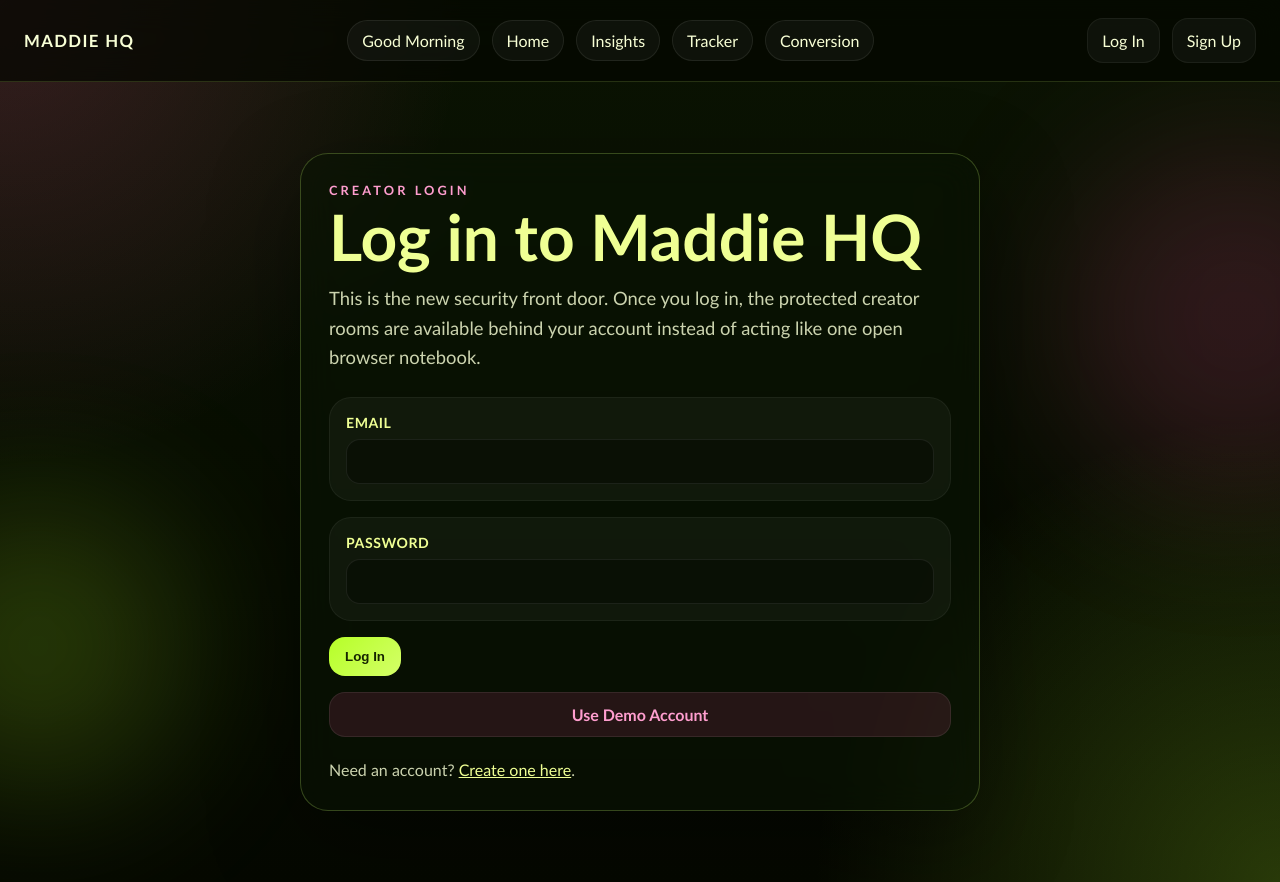
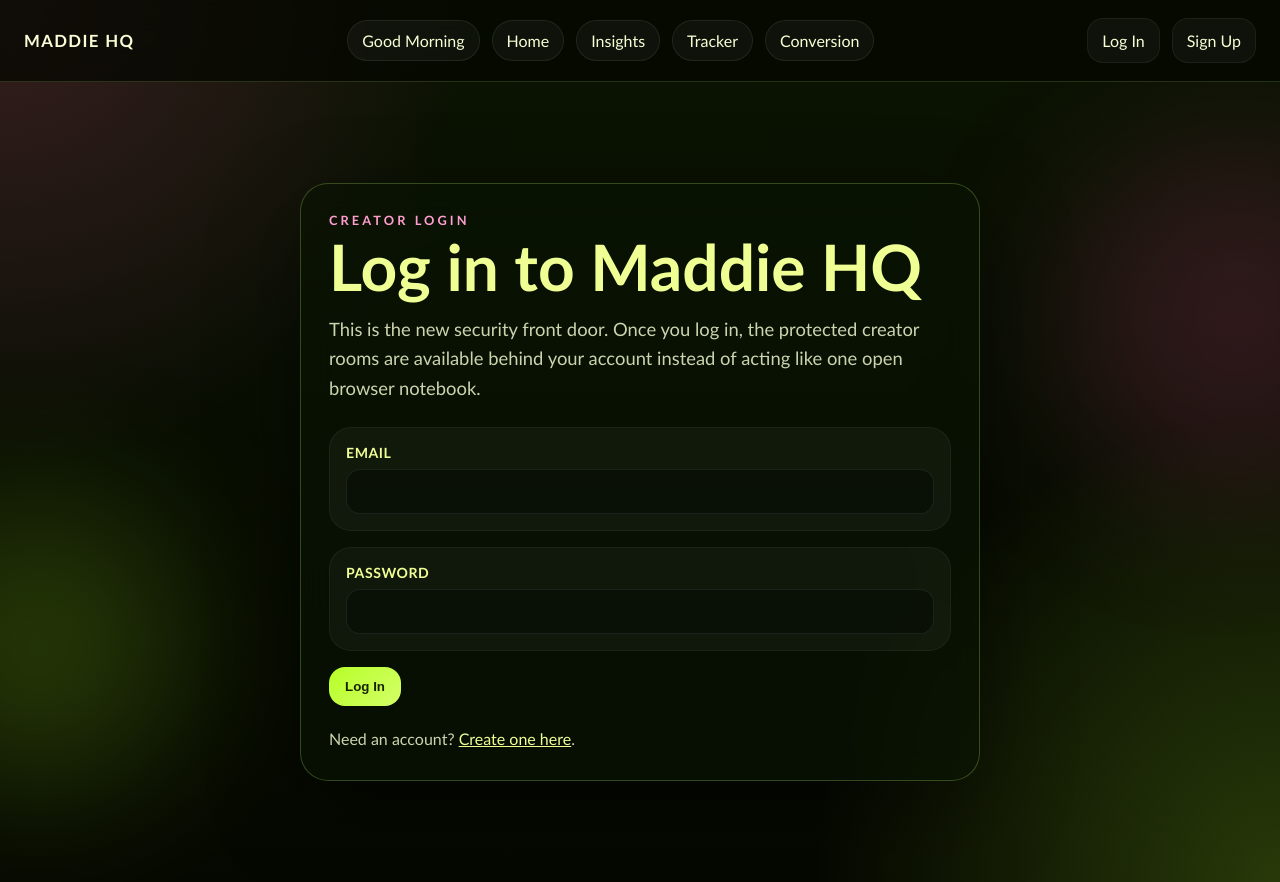
Before and after one commit to littlemadimade/maddiehq, a Next.js app: page /login in a window 1280 px wide. Built offline with nearby package versions, Linux system fonts and the light colour scheme; no server answers.

Commit message:
Revert "Add development demo login shortcut"
This reverts commit 690f0013c5e4ba4e01cabb7febe2e595a070959b.

```diff
--- a/app/api/dev/demo-user/route.ts
+++ /dev/null
@@ -1,33 +0,0 @@
-import bcrypt from "bcryptjs";
-import { NextResponse } from "next/server";
-import { prisma } from "@/lib/prisma";
-
-const DEMO_EMAIL = "maddie@example.com";
-const DEMO_PASSWORD = "sunrise123";
-const DEMO_NAME = "Maddie Test";
-
-export async function POST() {
-  if (process.env.NODE_ENV === "production") {
-    return NextResponse.json({ message: "Not available in production." }, { status: 404 });
-  }
-
-  const passwordHash = await bcrypt.hash(DEMO_PASSWORD, 10);
-
-  const user = await prisma.user.upsert({
-    where: { email: DEMO_EMAIL },
-    update: {
-      name: DEMO_NAME,
-      passwordHash
-    },
-    create: {
-      name: DEMO_NAME,
-      email: DEMO_EMAIL,
-      passwordHash
-    }
-  });
-
-  return NextResponse.json({
-    email: user.email,
-    password: DEMO_PASSWORD
-  });
-}
--- a/app/globals.css
+++ b/app/globals.css
@@ -497,23 +497,7 @@ h1 {
   cursor: pointer;
 }
 
-.auth-form__demo {
-  padding: 12px 16px;
-  border-radius: 16px;
-  border: 1px solid rgba(255, 255, 255, 0.08);
-  background: rgba(255, 79, 163, 0.12);
-  color: var(--pink-soft);
-  font: inherit;
-  font-weight: 700;
-  cursor: pointer;
-}
-
 .auth-form__submit:disabled {
-  opacity: 0.68;
-  cursor: wait;
-}
-
-.auth-form__demo:disabled {
   opacity: 0.68;
   cursor: wait;
 }
--- a/app/login/page.tsx
+++ b/app/login/page.tsx
@@ -12,8 +12,6 @@ export default function LoginPage() {
   const [password, setPassword] = useState("");
   const [error, setError] = useState("");
   const [pending, setPending] = useState(false);
-  const [demoPending, setDemoPending] = useState(false);
-  const isDevelopment = process.env.NODE_ENV !== "production";
 
   useEffect(() => {
     if (status === "authenticated") {
@@ -37,44 +35,6 @@ export default function LoginPage() {
 
     if (result?.error) {
       setError("That login did not work. Check your email and password.");
-      return;
-    }
-
-    router.replace("/");
-    router.refresh();
-  }
-
-  async function handleDemoLogin() {
-    setDemoPending(true);
-    setError("");
-
-    const seedResponse = await fetch("/api/dev/demo-user", {
-      method: "POST"
-    });
-
-    const payload = (await seedResponse.json()) as {
-      email?: string;
-      password?: string;
-      message?: string;
-    };
-
-    if (!seedResponse.ok || !payload.email || !payload.password) {
-      setDemoPending(false);
-      setError(payload.message ?? "Demo login setup failed.");
-      return;
-    }
-
-    const result = await signIn("credentials", {
-      email: payload.email,
-      password: payload.password,
-      redirect: false,
-      callbackUrl: "/"
-    });
-
-    setDemoPending(false);
-
-    if (result?.error) {
-      setError("Demo login failed.");
       return;
     }
 
@@ -120,17 +80,6 @@ export default function LoginPage() {
           <button className="hero__cta auth-form__submit" disabled={pending} type="submit">
             {pending ? "Logging in..." : "Log In"}
           </button>
-
-          {isDevelopment ? (
-            <button
-              className="auth-form__demo"
-              disabled={demoPending}
-              type="button"
-              onClick={handleDemoLogin}
-            >
-              {demoPending ? "Opening demo account..." : "Use Demo Account"}
-            </button>
-          ) : null}
         </form>
 
         <p className="auth-form__switch">
--- a/middleware.ts
+++ b/middleware.ts
@@ -23,5 +23,5 @@ export default withAuth(
 );
 
 export const config = {
-  matcher: ["/((?!api/auth|api/register|api/dev/demo-user|_next/static|_next/image|favicon.ico).*)"]
+  matcher: ["/((?!api/auth|api/register|_next/static|_next/image|favicon.ico).*)"]
 };
```
